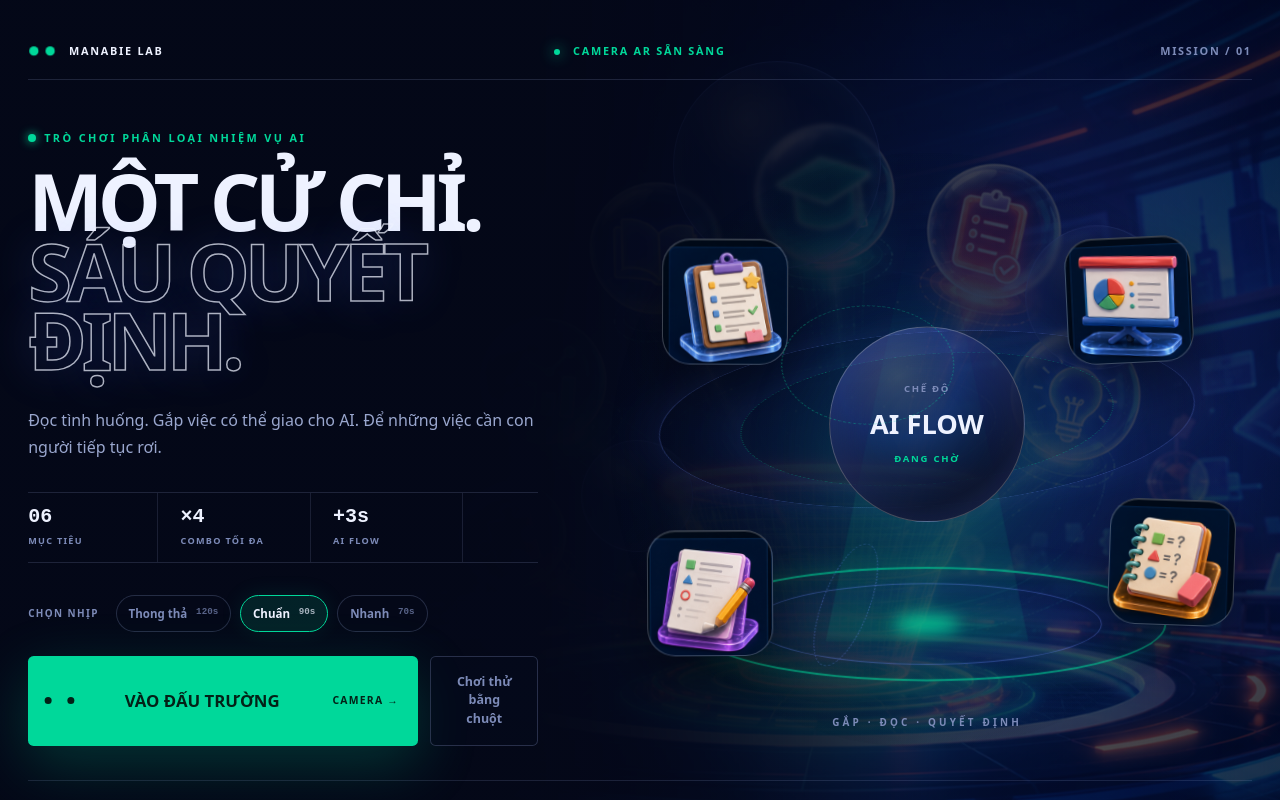
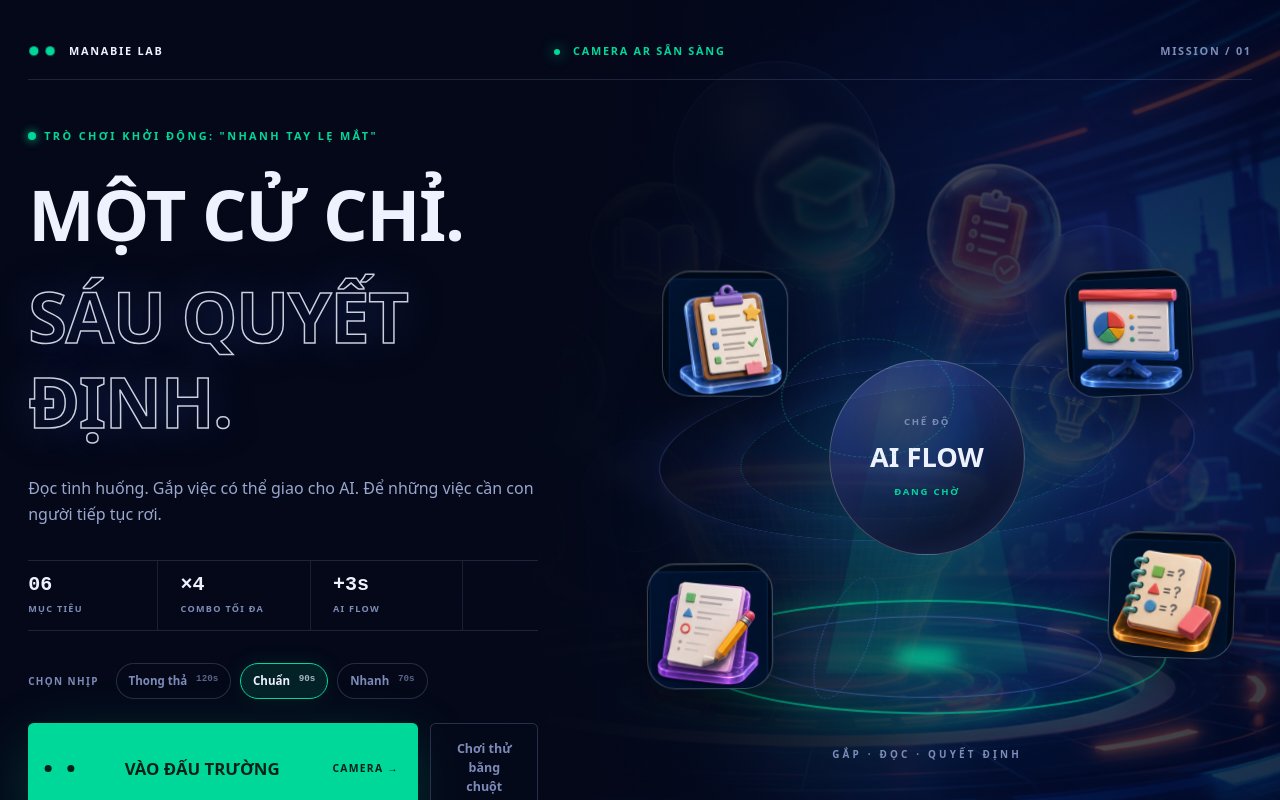
Before and after one commit to kkhmn4/game-ar-gap-nhiem-vu-demo-manabie, a React (Vite) app: page / in a window 1280 px wide. Built offline with nearby package versions, Linux system fonts and the light colour scheme.

Commit message:
Fix text overlapping and update title to Trò chơi khởi động: Nhanh tay lẹ mắt

```diff
--- a/index.html
+++ b/index.html
@@ -6,9 +6,9 @@
     <meta name="theme-color" content="#0B1533" />
     <meta
       name="description"
-      content="Gắp nhiệm vụ - trò chơi AR khởi động cho buổi tập huấn GẮP VIỆC - GIAO AI. Dùng cử chỉ tay để gắp các nhiệm vụ cốt lõi của giáo viên bỏ vào giỏ."
+      content="Trò chơi khởi động Nhanh tay lẹ mắt - trò chơi AR khởi động cho buổi tập huấn GẮP VIỆC - GIAO AI. Dùng cử chỉ tay để gắp các nhiệm vụ cốt lõi của giáo viên bỏ vào giỏ."
     />
-    <title>Gắp nhiệm vụ · GẮP VIỆC – GIAO AI</title>
+    <title>Trò chơi khởi động: "Nhanh tay lẹ mắt" · GẮP VIỆC – GIAO AI</title>
   </head>
   <body>
     <div id="root"></div>
--- a/src/App.tsx
+++ b/src/App.tsx
@@ -315,7 +315,7 @@ function Intro({
           <div className="launch-copy rise">
             <p className="launch-kicker flex items-center gap-2">
               <span className="h-2 w-2 rounded-full bg-[var(--mint)] shadow-[0_0_10px_var(--mint)]" />
-              TRÒ CHƠI PHÂN LOẠI NHIỆM VỤ AI
+              TRÒ CHƠI KHỞI ĐỘNG: "NHANH TAY LẸ MẮT"
             </p>
             <h1>
               Một cử chỉ.
--- a/src/index.css
+++ b/src/index.css
@@ -74,8 +74,8 @@ body {
 .launch-hero { flex:1; display:grid; grid-template-columns:minmax(480px,.88fr) minmax(540px,1.12fr); align-items:center; gap:clamp(2rem,5vw,6rem); padding:clamp(2.5rem,6vh,5.5rem) 0 2rem; }
 .launch-copy { position:relative; z-index:3; }
 .launch-kicker { margin:0 0 1.2rem; color:var(--mint); font-size:.68rem; font-weight:900; letter-spacing:.22em; }
-.launch-copy h1 { margin:0; max-width:720px; font-size:clamp(4rem,6.2vw,7.4rem); font-weight:900; line-height:.88; letter-spacing:-.065em; text-transform:uppercase; }
-.launch-copy h1 em { color:transparent; font-style:normal; -webkit-text-stroke:1.5px rgba(238,242,255,.72); text-shadow:0 0 45px rgba(76,109,240,.22); }
+.launch-copy h1 { margin:0; max-width:780px; font-size:clamp(3.2rem, 5.5vw, 6.2rem); font-weight:900; line-height:1.2; letter-spacing:-.02em; text-transform:uppercase; padding-top:0.12em; }
+.launch-copy h1 em { display:block; margin-top:0.25em; color:transparent; font-style:normal; -webkit-text-stroke:1.5px rgba(238,242,255,.85); text-shadow:0 0 45px rgba(76,109,240,.25); }
 .launch-lead { max-width:610px; margin:2rem 0 0; color:#9aa7ce; font-size:clamp(1rem,1.25vw,1.25rem); line-height:1.65; }
 .launch-metrics { display:flex; gap:0; margin:2rem 0; border-block:1px solid rgba(125,139,184,.22); }
 .launch-metrics div { display:flex; flex-direction:column; min-width:130px; padding:.9rem 1.4rem .9rem 0; margin-right:1.4rem; border-right:1px solid rgba(125,139,184,.18); }
```
